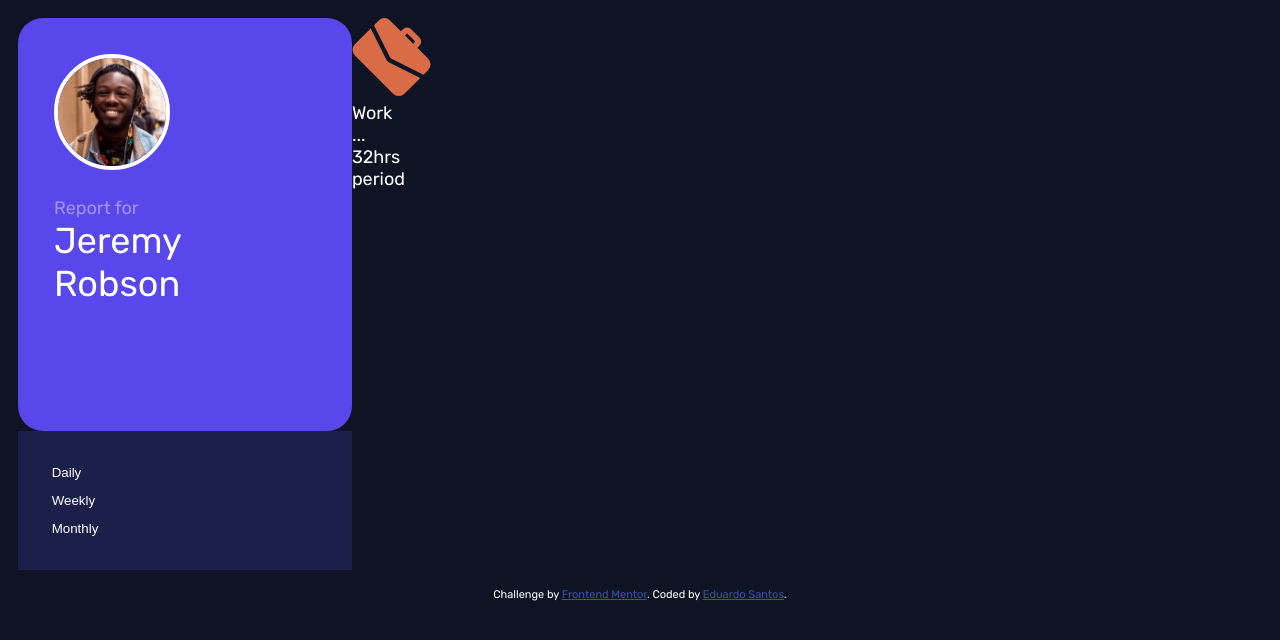
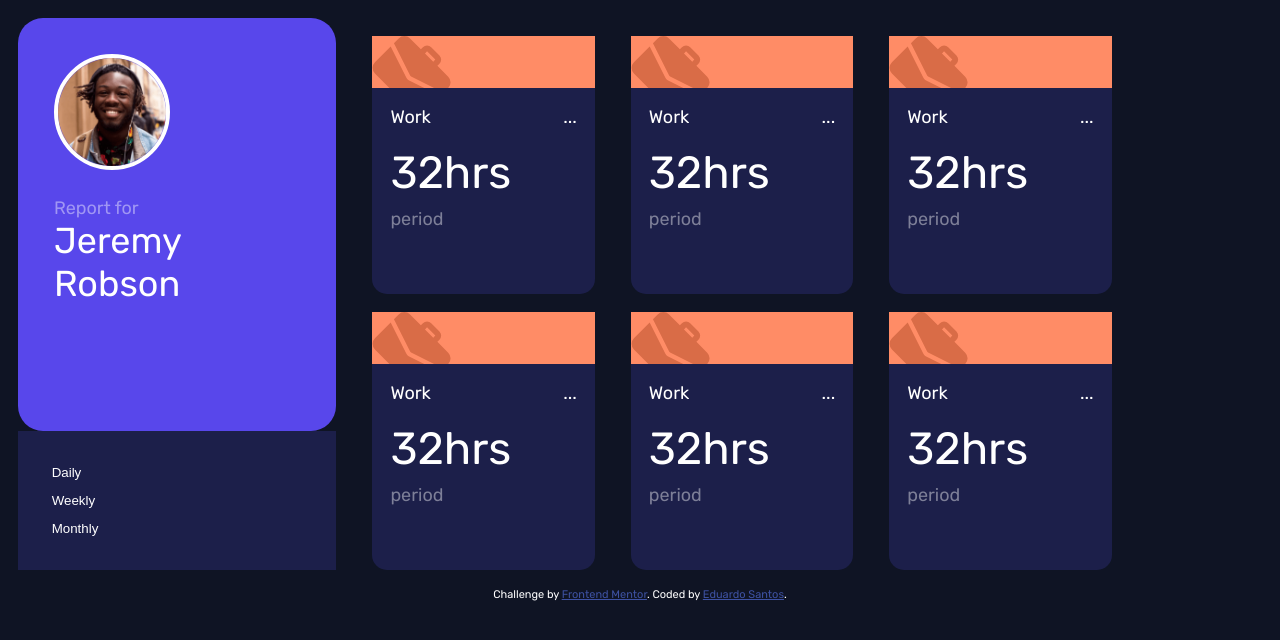
Before and after one commit to lSilverDev/timeTracking, a plain HTML site: page index.html in a window 1280 px wide. Drawn offline with Linux system fonts and the light colour scheme.

Commit message:
card grid style

```diff
--- a/index.html
+++ b/index.html
@@ -12,8 +12,56 @@
 
   <!-- Feel free to remove these styles or customise in your own stylesheet 👍 -->
   <style>
+    .container__summary{
+      display: flex;
+      flex-direction: row;
+      padding: 1em;
+      width: 75%;
+      flex-wrap: wrap;
+    }
 
+    .summary__card{
+      display: flex;
+      flex-direction: column;
+      width: 25%;
+      background-color: var(--dark-blue);
+      height: 50%;
+      border-radius: 15px;
+      margin: 0 1em 1em 1em;
+    }
 
+    .container__card-img{
+      background-color: var(--light-red-work);
+      overflow: hidden;
+      height: 20%;
+    }
+
+    .card__img{
+
+    }
+
+    .card__header{
+      display: flex;
+      flex-direction: row;
+      justify-content: space-between;
+      padding: 1em;
+    }
+
+    .card__main{
+      padding: 0 0 0 1em;
+    }
+
+    .card__main-hours{
+      font-size: 2.5em;
+    }
+
+    .card__footer{
+      padding: .5em 0 0 1em;
+    }
+
+    .footer_period{
+      color: rgba(255, 255, 255, 0.432);
+    }
   </style>
 </head>
 <body>
@@ -36,18 +84,95 @@
     </div>
     <div class="container__summary">
       <div class="summary__card">
-          <img src="./images/icon-work.svg" alt="work">
+          <div class="container__card-img">
+            <img class="card__img" src="./images/icon-work.svg" alt="work">
+          </div>
           <div class="card__header">
             <p class="header__title">Work</p>
             <p class="header__menu">...</p>
           </div>
           <div class="card__main">
-            <p>32hrs</p>
+            <p class="card__main-hours">32hrs</p>
           </div>
           <div class="card__footer">
             <p class="footer_period">period</p>
           </div>
       </div>
+
+
+
+      <div class="summary__card">
+        <div class="container__card-img">
+          <img class="card__img" src="./images/icon-work.svg" alt="work">
+        </div>
+        <div class="card__header">
+          <p class="header__title">Work</p>
+          <p class="header__menu">...</p>
+        </div>
+        <div class="card__main">
+          <p class="card__main-hours">32hrs</p>
+        </div>
+        <div class="card__footer">
+          <p class="footer_period">period</p>
+        </div>
+    </div><div class="summary__card">
+      <div class="container__card-img">
+        <img class="card__img" src="./images/icon-work.svg" alt="work">
+      </div>
+      <div class="card__header">
+        <p class="header__title">Work</p>
+        <p class="header__menu">...</p>
+      </div>
+      <div class="card__main">
+        <p class="card__main-hours">32hrs</p>
+      </div>
+      <div class="card__footer">
+        <p class="footer_period">period</p>
+      </div>
+  </div><div class="summary__card">
+    <div class="container__card-img">
+      <img class="card__img" src="./images/icon-work.svg" alt="work">
+    </div>
+    <div class="card__header">
+      <p class="header__title">Work</p>
+      <p class="header__menu">...</p>
+    </div>
+    <div class="card__main">
+      <p class="card__main-hours">32hrs</p>
+    </div>
+    <div class="card__footer">
+      <p class="footer_period">period</p>
+    </div>
+</div><div class="summary__card">
+  <div class="container__card-img">
+    <img class="card__img" src="./images/icon-work.svg" alt="work">
+  </div>
+  <div class="card__header">
+    <p class="header__title">Work</p>
+    <p class="header__menu">...</p>
+  </div>
+  <div class="card__main">
+    <p class="card__main-hours">32hrs</p>
+  </div>
+  <div class="card__footer">
+    <p class="footer_period">period</p>
+  </div>
+</div><div class="summary__card">
+  <div class="container__card-img">
+    <img class="card__img" src="./images/icon-work.svg" alt="work">
+  </div>
+  <div class="card__header">
+    <p class="header__title">Work</p>
+    <p class="header__menu">...</p>
+  </div>
+  <div class="card__main">
+    <p class="card__main-hours">32hrs</p>
+  </div>
+  <div class="card__footer">
+    <p class="footer_period">period</p>
+  </div>
+</div>
+
     </div>
   </main>
   <div class="attribution">
```
